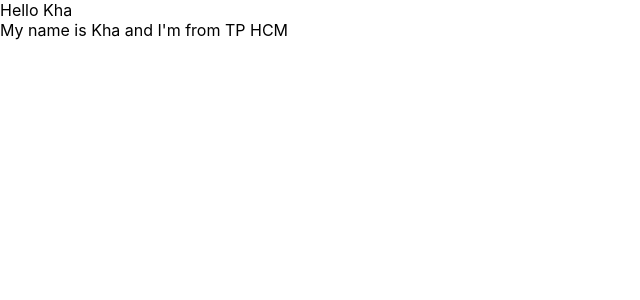
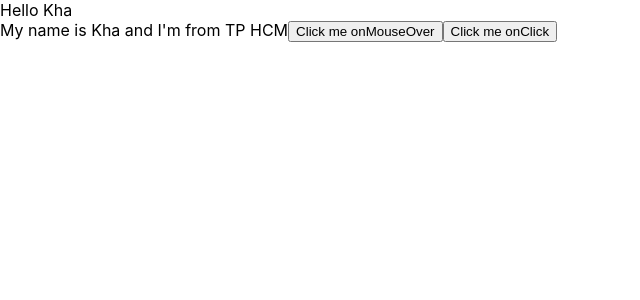
Before and after one commit to xuaankha/base-reactjs-demo, a React (Create React App) app: page / in a window 1280 px wide. Shown: the top 300 px of the page, without its empty margins (0-640 px from the left). Built offline with nearby package versions, Linux system fonts and the light colour scheme.

Commit message:
19/12/2023

```diff
--- a/src/components/MyComponents.js
+++ b/src/components/MyComponents.js
@@ -6,10 +6,21 @@ class MyComponent extends React.Component {
     address: "TP HCM",
     age: 26,
   };
+  handleClick(event) {
+    // console.log("Click me");
+    console.log("My name is", this.state.name);
+  }
+  handleonMoverOver(event) {
+    console.log(event);
+  }
   render() {
     return (
       <div>
         My name is {this.state.name} and I'm from {this.state.address}
+        <button onMouseOver={this.handleonMoverOver}>
+          Click me onMouseOver
+        </button>
+        <button onClick={this.handleClick}>Click me onClick</button>
       </div>
     );
   }
```
